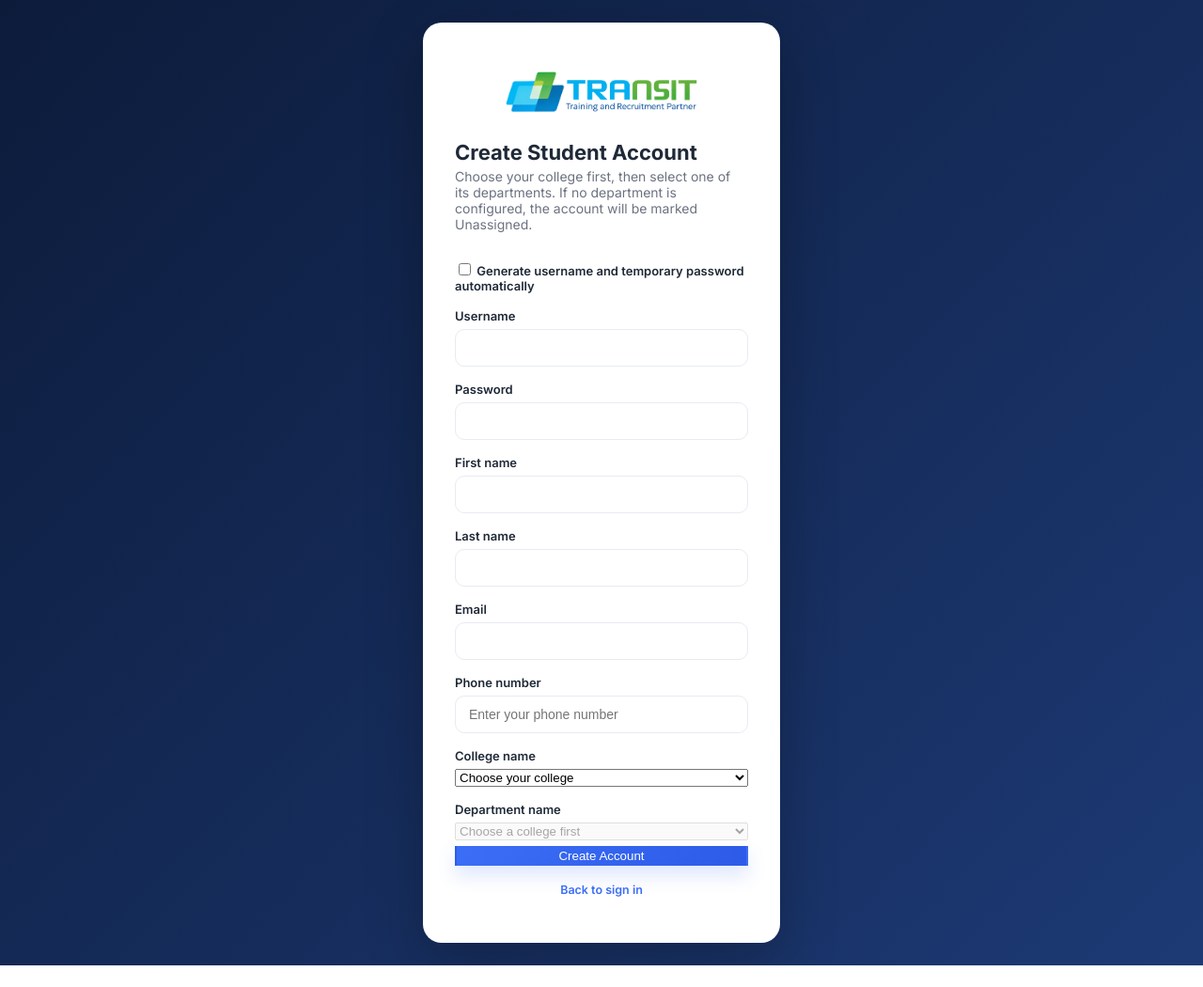
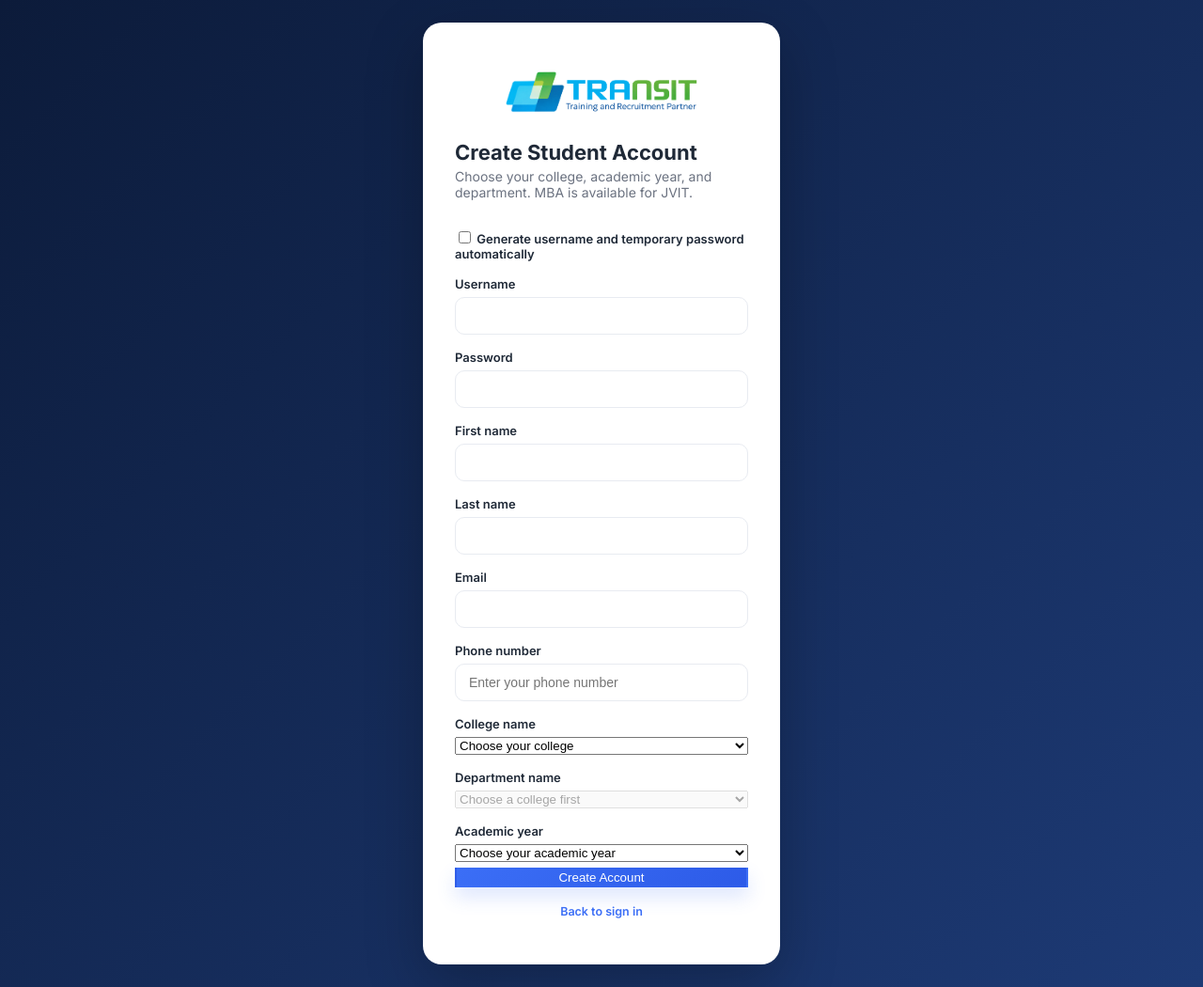
Before and after one commit to Nikhil3537/transit-nexus, a Django app: page /register/ in a window 1280 px wide. Shown: the whole page at 94% size. Before the commit the page ends 1027 px from the top, so only its background shows below. Run offline with Django 5.2, Linux system fonts and the light colour scheme.

Commit message:
Add JVIT MBA department and student academic year

```diff
--- a/dashboard/models.py
+++ b/dashboard/models.py
@@ -9,6 +9,7 @@ class StudentProfile(models.Model):
     avatar = models.ImageField(upload_to="avatars/", blank=True, null=True)
     semester_label = models.CharField(max_length=100, default="Current Semester")
     semester_range = models.CharField(max_length=100, default="May - Aug 2025")
+    academic_year = models.CharField(max_length=20, blank=True, default="")
     department = models.CharField(max_length=120, blank=True)
     total_learning_hours = models.PositiveIntegerField(default=0)
     must_change_password = models.BooleanField(
--- a/dashboard/templates/dashboard/student_register.html
+++ b/dashboard/templates/dashboard/student_register.html
@@ -9,7 +9,7 @@
         <img src="{% static 'dashboard/img/transit-logo.png' %}" alt="Transit Training and Recruitment Partner">
       </div>
       <h2>Create Student Account</h2>
-      <p class="auth-sub">Choose your college first, then select one of its departments. If no department is configured, the account will be marked Unassigned.</p>
+      <p class="auth-sub">Choose your college, academic year, and department. MBA is available for JVIT.</p>
 
       {% if messages %}
         {% for message in messages %}
@@ -57,6 +57,14 @@
         <label for="department_name">Department name</label>
         <select id="department_name" name="department_name" disabled>
           <option value="">Choose a college first</option>
+        </select>
+
+        <label for="academic_year">Academic year</label>
+        <select id="academic_year" name="academic_year" required>
+          <option value="">Choose your academic year</option>
+          {% for value, label in academic_year_choices %}
+            <option value="{{ value }}" {% if form_values.academic_year == value %}selected{% endif %}>{{ label }}</option>
+          {% endfor %}
         </select>
 
         <button type="submit" class="btn-primary">Create Account</button>
--- a/dashboard/views.py
+++ b/dashboard/views.py
@@ -141,7 +141,7 @@ def student_register_view(request):
     }
     form_values = {
         field: request.POST.get(field, "").strip()
-        for field in ("username", "first_name", "last_name", "email", "phone", "college_id", "department_name")
+        for field in ("username", "first_name", "last_name", "email", "phone", "college_id", "department_name", "academic_year")
     } if request.method == "POST" else {}
 
     if request.method == "POST":
@@ -155,6 +155,8 @@ def student_register_view(request):
         else:
             college = next((item for item in colleges if str(item.pk) == college_id), None)
         department_name = form_values["department_name"] or request.POST.get("department", "").strip()
+        academic_year = form_values["academic_year"]
+        valid_academic_years = {value for value, _label in ACADEMIC_YEAR_CHOICES}
         valid_department_names = departments_by_college.get(str(college.pk), []) if college else []
         has_configured_departments = college.departments.exists() if college else False
         canonical_legacy_name = legacy_departments.get(department_name.casefold())
@@ -169,6 +171,8 @@ def student_register_view(request):
             messages.error(request, "Username and password are required.")
         elif college is None:
             messages.error(request, "Choose a college from the list.")
+        elif academic_year not in valid_academic_years:
+            messages.error(request, "Choose a valid academic year.")
         elif (
             (has_configured_departments and not department_name)
             or (department_name and department_name not in valid_department_names and not (
@@ -194,6 +198,7 @@ def student_register_view(request):
                     college=college,
                     department=department_name,
                     phone=form_values["phone"],
+                    academic_year=academic_year,
                     must_change_password=generate_credentials,
                 )
                 AdminStudentRecord.objects.create(
@@ -217,6 +222,7 @@ def student_register_view(request):
         "form_values": form_values,
         "colleges": colleges,
         "departments_by_college": departments_by_college,
+        "academic_year_choices": ACADEMIC_YEAR_CHOICES,
     })
 
 
@@ -292,7 +298,7 @@ def student_colleges_view(request):
 @login_required
 def student_dashboard(request):
     profile, _ = StudentProfile.objects.get_or_create(user=request.user)
-    college_year = profile.college.academic_year if profile.college else ""
+    college_year = profile.academic_year or (profile.college.academic_year if profile.college else "")
     valid_years = {value for value, _label in ACADEMIC_YEAR_CHOICES}
     year_choices = list(ACADEMIC_YEAR_CHOICES)
     if college_year and college_year not in valid_years:
@@ -752,7 +758,7 @@ def download_test_answer_file(request, answer_id):
 @login_required
 def results_reports_view(request):
     profile, _ = StudentProfile.objects.get_or_create(user=request.user)
-    college_year = profile.college.academic_year if profile.college else ""
+    college_year = profile.academic_year or (profile.college.academic_year if profile.college else "")
     valid_years = {value for value, _label in ACADEMIC_YEAR_CHOICES}
     year_choices = list(ACADEMIC_YEAR_CHOICES)
     if college_year and college_year not in valid_years:
--- a/portal/views.py
+++ b/portal/views.py
@@ -1388,6 +1388,7 @@ def admin_users(request):
                         college=student_college,
                         department=student_department,
                         phone=request.POST.get("phone", "").strip(),
+                        academic_year=student_college.academic_year if student_college else "",
                     )
                     AdminStudentRecord.objects.create(
                         name=user.get_full_name() or user.username,
@@ -2154,6 +2155,7 @@ def college_students(request):
                 StudentProfile.objects.create(
                     user=user, college=profile, department=data["department"], phone=data["phone"],
                     semester_label=data["semester_label"] or profile.semester_label,
+                    academic_year=profile.academic_year,
                     must_change_password=True,
                 )
                 AdminStudentRecord.objects.create(
```
Also changed, not shown: dashboard/migrations/0007_alter_dailyattendance_options_and_more.py (added), portal/migrations/0015_add_jvit_mba_department.py (added).
